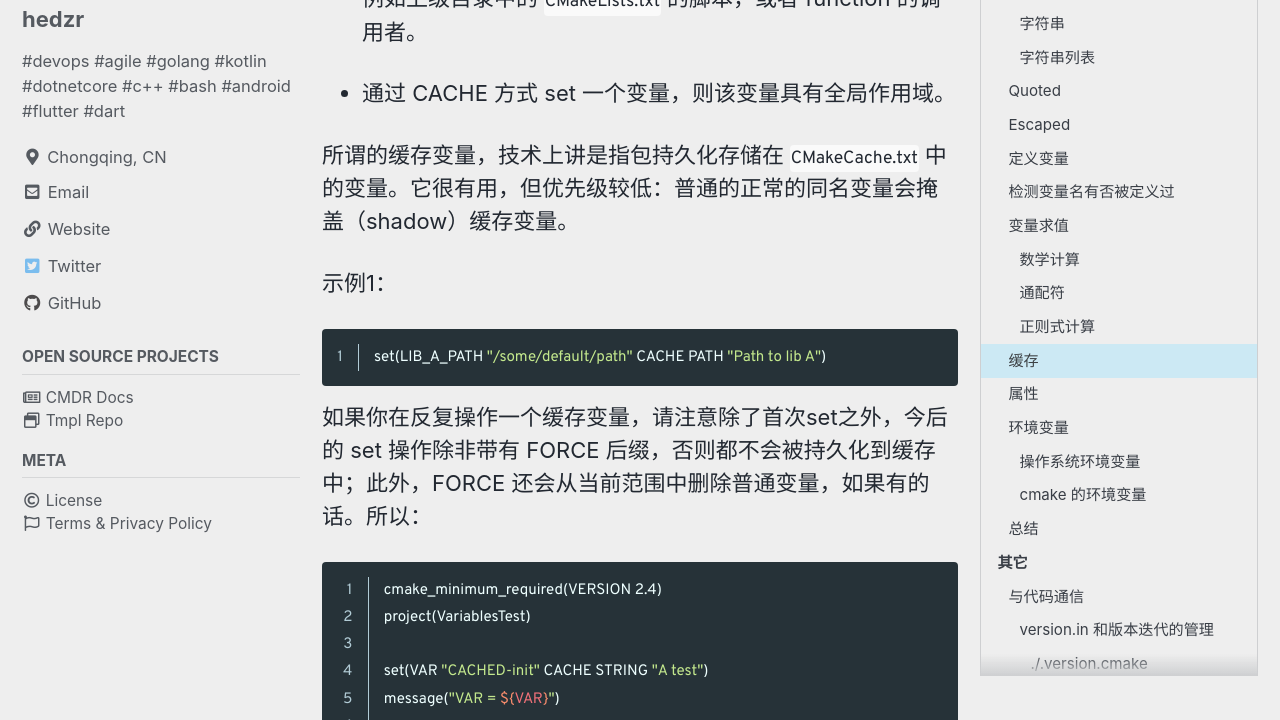
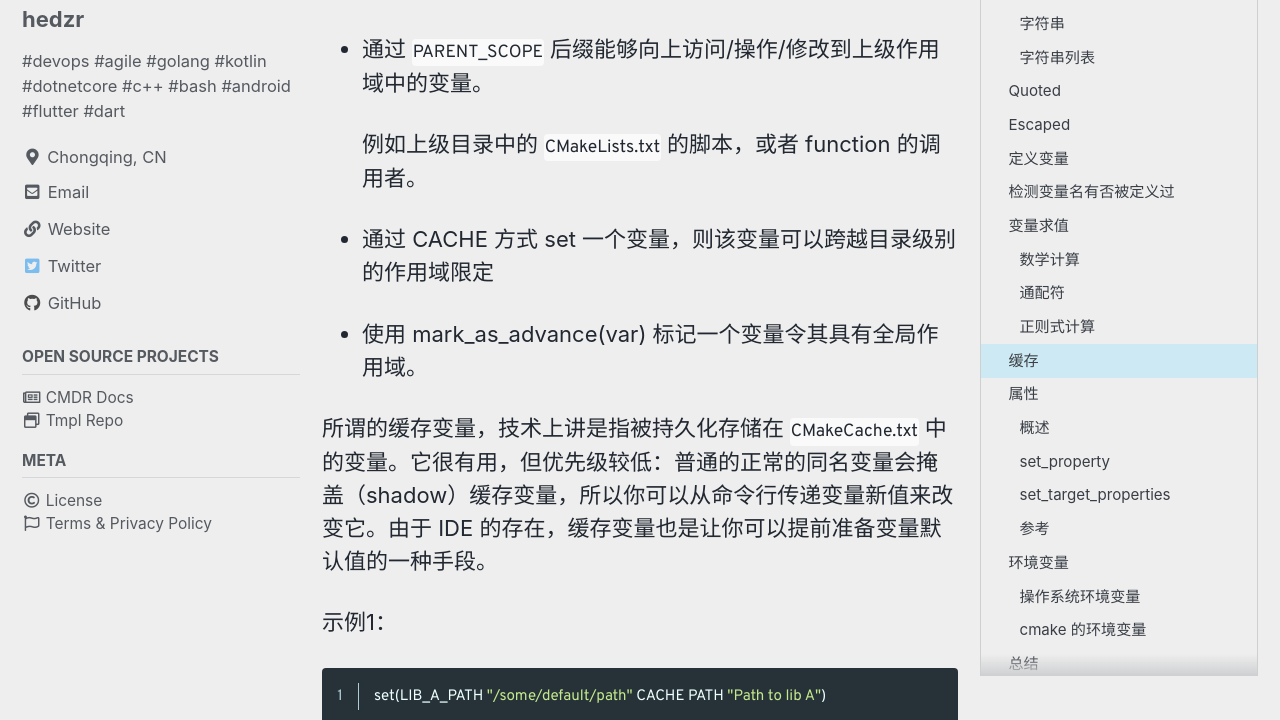
Before and after one commit to hedzr/hedzr.github.io, a Jekyll site: the page built from _posts/2020-11-23-cmake-05.md, in a window 1280 px wide and 900 px high, scrolled down 7490 px, cut to the strip 180-900 px from the top of the window. Built offline with Jekyll 4.4.1, drawn with Linux system fonts in a browser that asks for light colours; cached includes are drawn as plain includes; some web fonts are replaced; comment, search, counter and statistics services are not loaded; some of the changed text lies outside the part shown.

Commit message:
review cmake-hello posts

````diff
--- a/_posts/2020-11-23-cmake-05.md
+++ b/_posts/2020-11-23-cmake-05.md
@@ -12,10 +12,14 @@
   overlay_image: /assets/images/unsplash-image-11.jpg
   overlay_filter: rgba(128, 128, 0, 0.3)
 excerpt: >-
-  CMake 相关，Basics Part II：变量、其它...
+  CMake 相关，Basics Part II：变量、生成式表达式、其它...
 ---
 
 
+
+> 按：
+>
+> 这个系列与 cmake 有关的记录也好，笔记也好，成书也好，目前暂且归属在 [cmake-hello](/tags/#cmake-hello) 标记之下。
 
 
 
@@ -31,7 +35,7 @@
 
 ---
 
-这里是基本语法第二部分，包括变量的解说，以及基本语法的一些附加内容。
+这里是基本语法第二部分，包括变量的解说，以及一些附加内容。
 
 
 
@@ -263,9 +267,11 @@
 
   例如上级目录中的 `CMakeLists.txt` 的脚本，或者 function 的调用者。
 
-- 通过 CACHE 方式 set 一个变量，则该变量具有全局作用域。
+- 通过 CACHE 方式 set 一个变量，则该变量可以跨越目录级别的作用域限定
 
-所谓的缓存变量，技术上讲是指包持久化存储在 `CMakeCache.txt` 中的变量。它很有用，但优先级较低：普通的正常的同名变量会掩盖（shadow）缓存变量。
+- 使用 mark_as_advance(var) 标记一个变量令其具有全局作用域。
+
+所谓的缓存变量，技术上讲是指被持久化存储在 `CMakeCache.txt` 中的变量。它很有用，但优先级较低：普通的正常的同名变量会掩盖（shadow）缓存变量，所以你可以从命令行传递变量新值来改变它。由于 IDE 的存在，缓存变量也是让你可以提前准备变量默认值的一种手段。
 
 示例1：
 
@@ -313,6 +319,8 @@
 
 ### 属性
 
+#### 概述
+
 什么是属性？
 
 最恰当的思考方式是，一个Target对象的成员变量即为属性。
@@ -339,6 +347,17 @@
 
 
 
+#### set_property
+
+```cmake
+set_property(TARGET TargetName
+             PROPERTY CXX_STANDARD 11)
+```
+
+
+
+#### set_target_properties
+
 当你使用 [set_target_properties](https://cmake.org/cmake/help/latest/command/set_target_properties.html) 指令时，大量的 target_xxx 指令都可以被放弃，因为 set_target_properties 能够将 target_xxx 指令一网打尽。这其实也很复杂，所以该怎么改写旧的 cmake 脚本以及如何运用 set_target_properties 指令需要时时参阅：[Properties on Targets](https://cmake.org/cmake/help/latest/manual/cmake-properties.7.html#target-properties)。实际的用法可以看如下的样本：
 
 ```cmake
@@ -363,7 +382,7 @@
 
 
 
-参考：
+#### 参考
 
  [cmake-properties(7) — CMake 3.19.0 Documentation](https://cmake.org/cmake/help/latest/manual/cmake-properties.7.html#id1)
 
@@ -377,11 +396,17 @@
 
 类似地，`ENV{var}` 表达式能够访问到操作系统的环境变量。
 
+```cmake
+message("$ENV{USER}")
+```
+
 
 
 #### cmake 的环境变量
 
 对于 cmake 来说，一系列特殊的内建变量被认为是 cmake 的所谓环境变量，你可以参考 [cmake-env-variables (7)](https://cmake.org/cmake/help/latest/manual/cmake-env-variables.7.html) 来获得有关说明。
+
+
 
 
 
````
Also changed, not shown: other parts of _posts/2020-11-23-cmake-05.md (+1 -1 lines), _posts/2020-11-18-cmake-01.md (+5 -1 lines), _posts/2020-11-18-cmake-02.md (+7 -1 lines), _posts/2020-11-21-cmake-03.md (+5 -1 lines), _posts/2020-11-22-cmake-04.md (+6 -2 lines).
